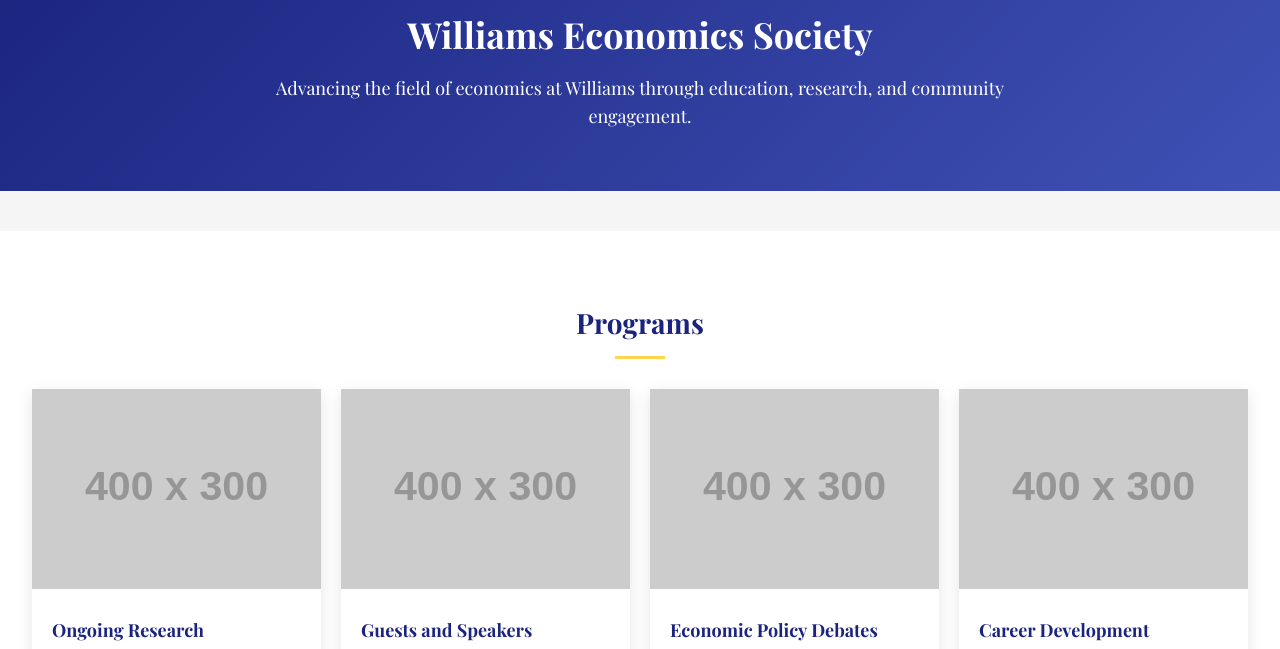
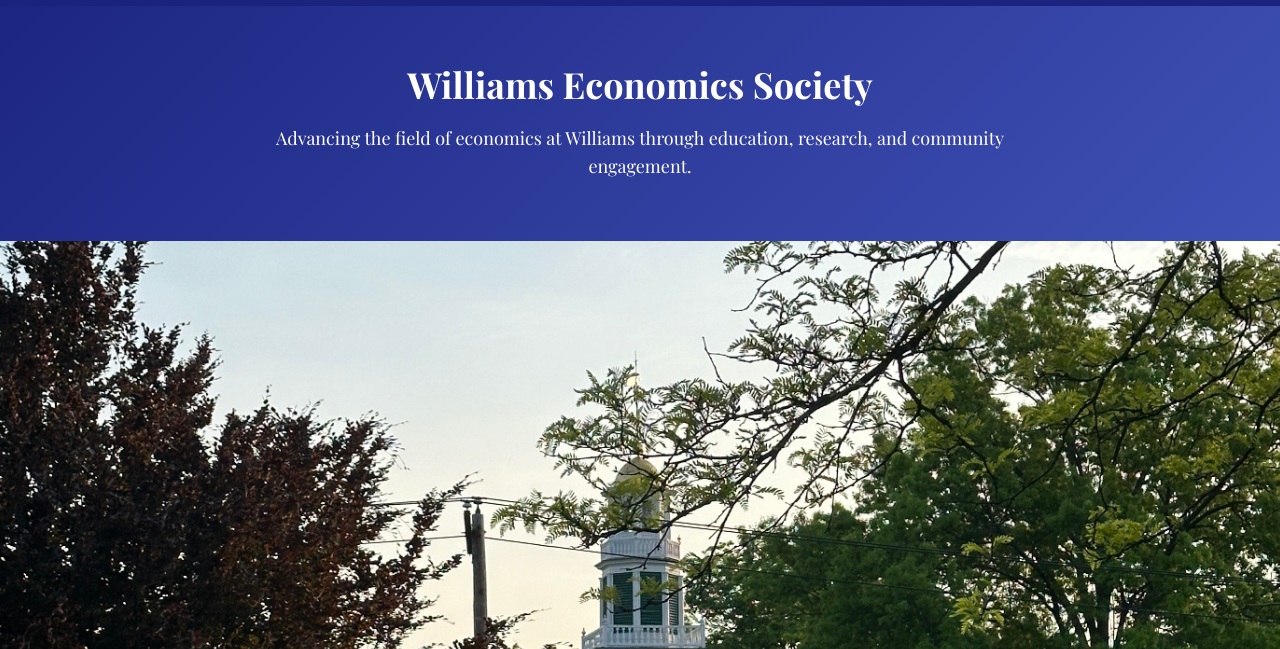
Before and after one commit to Williams-Economics-Society/weswebsite, a plain HTML site: page index.html in a window 1280 px wide. Shown: the part 94-743 px from the top of the page. Drawn offline with nearby package versions, Linux system fonts and the light colour scheme; placeholder pictures from the web are drawn by us; a web font is replaced by a local one.

Commit message:
imag eand title margins

```diff
--- a/index.html
+++ b/index.html
@@ -80,7 +80,7 @@
             display: flex;
             justify-content: center;
             align-items: center;
-            padding: 5px 0;
+            padding: 12px 0;
             position: fixed;
             width: 100%;
             top: 50px;
@@ -118,8 +118,8 @@
             background: linear-gradient(135deg, var(--primary-color), #3f51b5);
             color: #fff;
             text-align: center;
-            padding: 100px 20px 60px;
-            margin-bottom: 40px;
+            padding: 150px 20px 60px;
+            margin-bottom: 0px;
         }
 
         .title-card h2 {
@@ -384,6 +384,15 @@
                 font-size: 14px;
             }
         }
+        #banner {
+            width: 100%;
+            height: 650px; /* Adjust height as necessary */
+            background-image: url('web1.jpg');
+            background-size: cover;
+            background-position: center;
+            background-repeat: no-repeat;
+            margin: 0 auto;
+        }
     </style>
 </head>
 <body>
@@ -420,6 +429,12 @@
             <h2>Williams Economics Society</h2>
             <p>Advancing the field of economics at Williams through education, research, and community engagement.</p>
         </section>
+
+        <section id="banner"></section>
+
+
+
+
 
         <section id="programs" class="programs">
             <div class="container">
```
Also changed, not shown: style.css (line endings or trailing spaces), web1.jpg (added).
